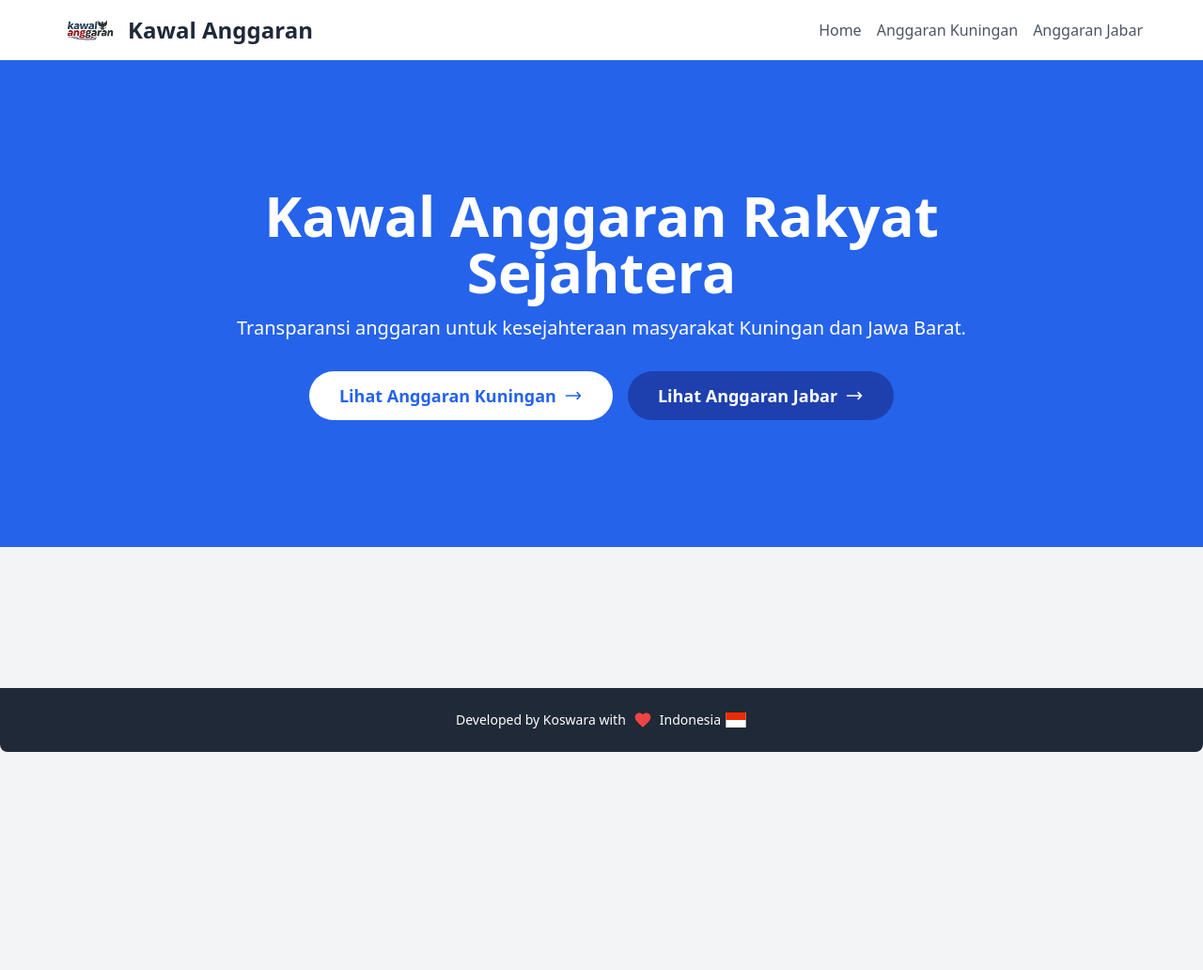
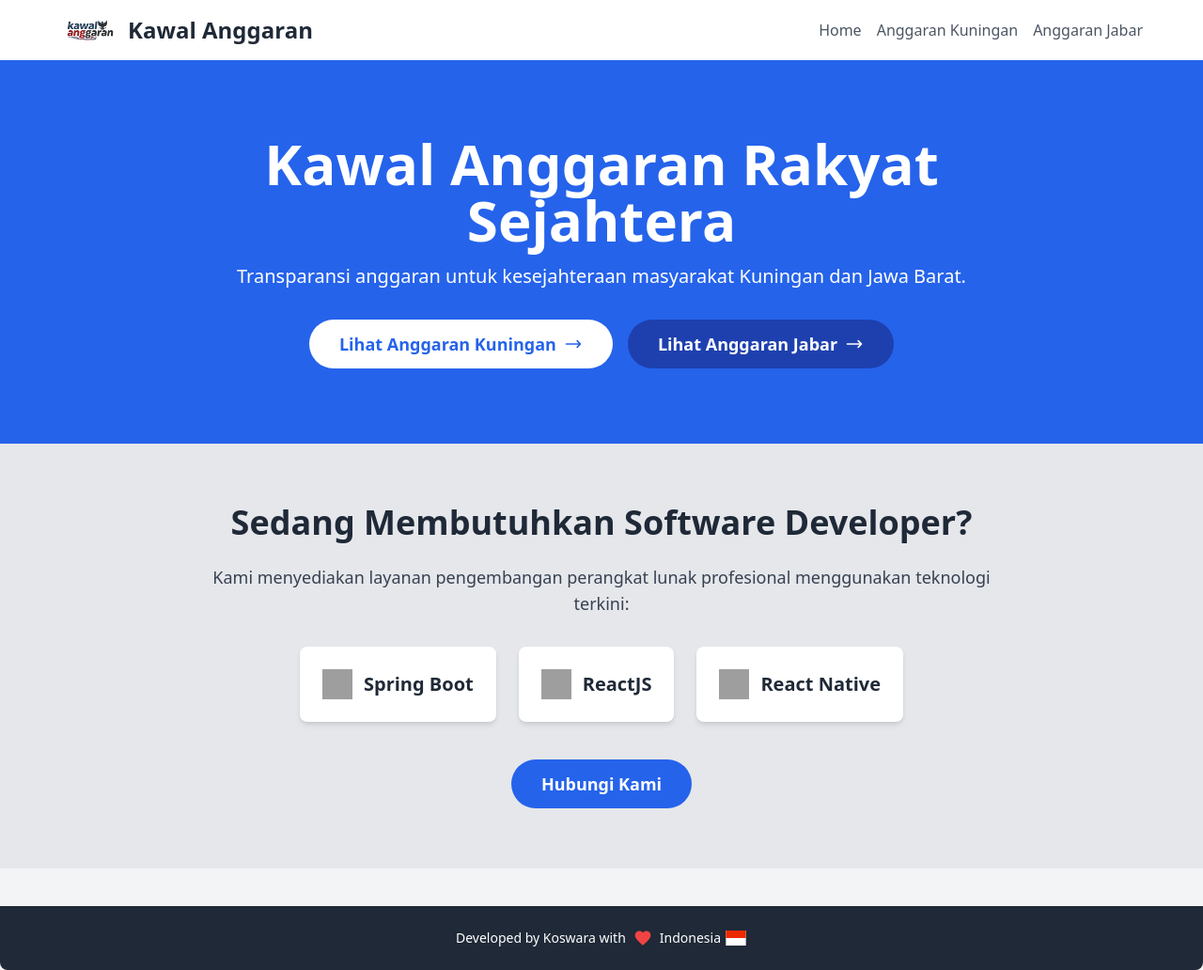
Before and after one commit to koswara-dev/anggaran-kuningan-jabar, a plain HTML site: page index.html in a window 1280 px wide. Shown: the whole page at 94% size. Before the commit the page ends 800 px from the top, so only its background shows below. Drawn offline with nearby package versions, Linux system fonts and the light colour scheme; grey boxes are pictures that could not be loaded.

Commit message:
more section

```diff
--- a/index.html
+++ b/index.html
@@ -67,7 +67,30 @@
     <!-- Main Content (empty for landing page) -->
     <main class="flex-grow"></main>
 
-
+    <!-- Promotion Section -->
+    <section class="bg-gray-200 py-16 text-center">
+        <div class="max-w-4xl mx-auto px-4">
+            <h2 class="text-3xl sm:text-4xl font-bold text-gray-800 mb-6">Sedang Membutuhkan Software Developer?</h2>
+            <p class="text-lg text-gray-700 mb-8">Kami menyediakan layanan pengembangan perangkat lunak profesional menggunakan teknologi terkini:</p>
+            <div class="flex flex-wrap justify-center gap-6 mb-10">
+                <div class="bg-white p-6 rounded-lg shadow-md transform hover:scale-105 transition duration-300 flex items-center space-x-3">
+                    <img src="https://img.icons8.com/?size=48&id=90519&format=png" alt="Spring Boot" class="h-8 w-8">
+                    <span class="text-xl font-semibold text-gray-800">Spring Boot</span>
+                </div>
+                <div class="bg-white p-6 rounded-lg shadow-md transform hover:scale-105 transition duration-300 flex items-center space-x-3">
+                    <img src="https://img.icons8.com/color/48/000000/react-native.png" alt="ReactJS" class="h-8 w-8">
+                    <span class="text-xl font-semibold text-gray-800">ReactJS</span>
+                </div>
+                <div class="bg-white p-6 rounded-lg shadow-md transform hover:scale-105 transition duration-300 flex items-center space-x-3">
+                    <img src="https://img.icons8.com/color/48/000000/react-native.png" alt="React Native" class="h-8 w-8">
+                    <span class="text-xl font-semibold text-gray-800">React Native</span>
+                </div>
+            </div>
+            <a href="https://wa.me/6289639652247" class="inline-block bg-blue-600 text-white font-bold py-3 px-8 rounded-full text-lg transition duration-300 ease-in-out transform hover:scale-105 hover:bg-blue-700">
+                Hubungi Kami
+            </a>
+        </div>
+    </section>
 
     <!-- Footer from kuningan.html -->
     <footer class="mt-10 py-6 bg-gray-800 text-white text-center text-sm rounded-b-lg">
```
